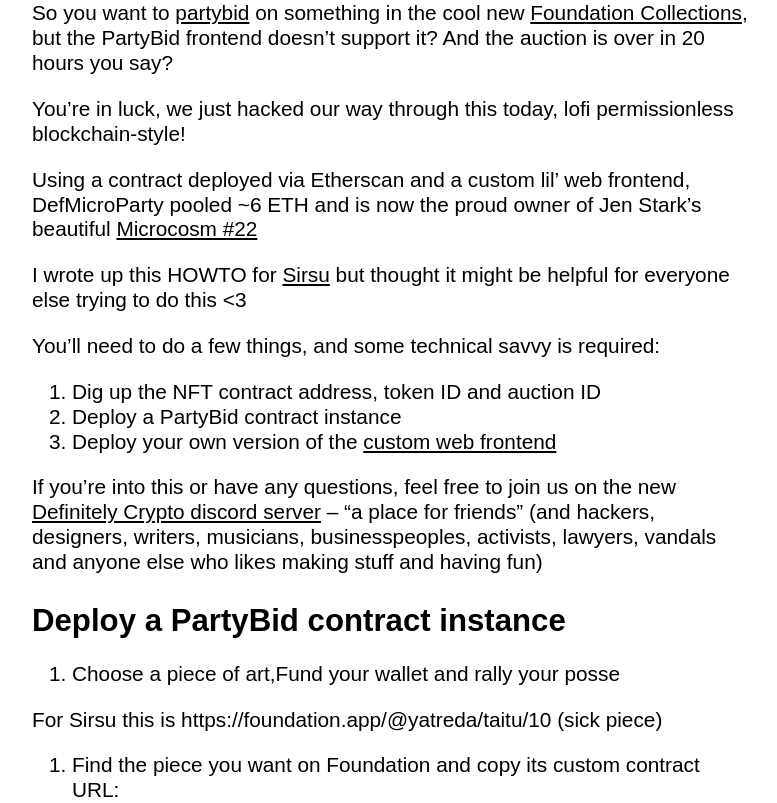
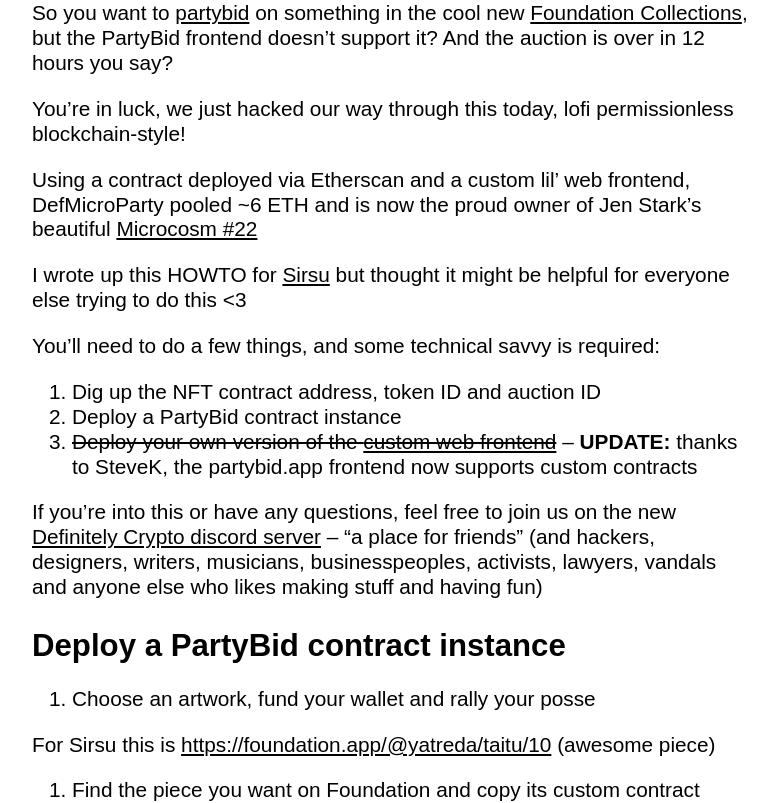
Before and after one commit to jamiew/jamiedubs.com, a Jekyll site: the page built from _posts/2021-10-07-how-to-partybid-on-a-foundation-collection-piece.md, in a window 1280 px wide and 1400 px high. Shown: the part 594-1397 px from the top of the window, without its empty margins (248-1025 px from the left). Built offline with Jekyll 4.4.1, drawn with Linux system fonts in a browser that asks for light colours; some of the changed text lies outside the part shown; grey boxes are pictures that could not be loaded.

Commit message:
URL fixes, update with partybid frontend works now

```diff
--- a/_posts/2021-10-07-how-to-partybid-on-a-foundation-collection-piece.md
+++ b/_posts/2021-10-07-how-to-partybid-on-a-foundation-collection-piece.md
@@ -1,6 +1,6 @@
 ![](https://dl.dropboxusercontent.com/s%2F477wgju23wfutre%2Fscreen%2520shot%25202021-10-07%2520at%252017-52-32%2520microcosm%252022%2520%2520foundation.jpg)
 
-So you want to [partybid](https://partybid.app) on something in the cool new [Foundation Collections](https://foundation.app/collection), but the PartyBid frontend doesn't support it? And the auction is over in 20 hours you say?
+So you want to [partybid](https://partybid.app) on something in the cool new [Foundation Collections](https://foundation.app/collection), but the PartyBid frontend doesn't support it? And the auction is over in 12 hours you say?
 
 You're in luck, we just hacked our way through this today, lofi permissionless blockchain-style!
 
@@ -12,15 +12,15 @@
 
 1. Dig up the NFT contract address, token ID and auction ID
 2. Deploy a PartyBid contract instance
-3. Deploy your own version of the [custom web frontend](https://github.com/shahruz/defparty)
+3. ~~Deploy your own version of the [custom web frontend](https://github.com/shahruz/defparty)~~ – **UPDATE:** thanks to SteveK, the partybid.app frontend now supports custom contracts
 
 If you're into this or have any questions, feel free to join us on the new [Definitely Crypto discord server](https://discord.gg/rJu3G58aRh) – "a place for friends" (and hackers, designers, writers, musicians, businesspeoples, activists, lawyers, vandals and anyone else who likes making stuff and having fun)
 
 ## Deploy a PartyBid contract instance
 
-1. Choose a piece of art,Fund your wallet and rally your posse
+1. Choose an artwork, fund your wallet and rally your posse
 
-For Sirsu this is https://foundation.app/@yatreda/taitu/10 (sick piece)
+For Sirsu this is [https://foundation.app/@yatreda/taitu/10](https://foundation.app/@yatreda/taitu/10) (awesome piece)
 
 2. Find the piece you want on Foundation and copy its custom contract URL:
 
@@ -42,7 +42,8 @@
 I visit the Foundation `Market` contract on Etherscan to look this up:
 0xcDA72070E455bb31C7690a170224Ce43623d0B6f
 
-https://etherscan.io/address/0xcda72070e455bb31c7690a170224ce43623d0b6f#readProxyContract
+[https://etherscan.io/address/0xcda72070e455bb31c7690a170224ce43623d0b6f#readProxyContract](https://etherscan.io/address/0xcda72070e455bb31c7690a170224ce43623d0b6f#readProxyContract
+)
 
 Use the `getReserveAuctionIdFor` function and put in your NFT contract from step 2 and your token ID from step 3
 
@@ -68,7 +69,8 @@
 Time to deploy a PartyBid instance!
 
 Visit the PartyBidFactory contract on Etherscan:
-https://etherscan.io/address/0xAba3506DDF718278632B245ad0d86BB81070BA47#code
+[https://etherscan.io/address/0xAba3506DDF718278632B245ad0d86BB81070BA47#code](https://etherscan.io/address/0xAba3506DDF718278632B245ad0d86BB81070BA47#code
+)
 
 Fill in the values you dug up:
 
@@ -80,20 +82,22 @@
 
 ## Deploy the lofi custom frontend
 
+**UPDATE:** thanks to SteveK, the partybid.app frontend now supports custom contracts and this is no longer necessary.
+
 Once deployed, you will want to contribute funds. Unfortunately the partybid.app UI does not currently support this. You'll need to deploy a copy of a custom web3 frontend that [Shahruz](https://twitter.com/shahruz) wrote in like 30 minutes:
 
-https://github.com/shahruz/defparty
+[https://github.com/shahruz/defparty](https://github.com/shahruz/defparty)
 
 The fastest ways to deploy this are setting it up on [Vercel](https://www.vercel.com) or [Netlify](https://netlify.com). This is more involved and a little bit beyond the scope of this guide, but you can check those sites for getting-started guides. Both are relatively easy if you've built a web app before, but grab a friend if that's new territory for you.
 
-The frontend we used to win Microcosmos #22 is here as an example: https://defparty.netlify.app/
+The frontend we used to win Microcosmos #22 is here as an example: [https://defparty.netlify.app/](https://defparty.netlify.app/)
 
 ![](https://dl.dropboxusercontent.com/s%2Foa1dwgq58z46lrl%2Fscreen%2520shot%25202021-10-07%2520at%252017-47-27%2520mozilla%2520firefox.png)
 
 You will need to edit this file to put in your contract address, your own Infura key, plus links to your own relevant things so folks don't think they're on a _completely_ sketchy website:
 
-https://github.com/shahruz/defparty/blob/main/src/pages/index.tsx
+[https://github.com/shahruz/defparty/blob/main/src/pages/index.tsx](https://github.com/shahruz/defparty/blob/main/src/pages/index.tsx)
 
 We're planning to clean this up and move some things to ENV vars, which would graduate this from dirtstyle to double dirtstyle
 
-Big thank you to [Steve Klebenoff](https://github.com/shahruz/defparty/blob/main/src/pages/index.tsx), [Shahruz](https://twitter.com/shahruz), [Matt Lehrer](https://twitter.com/mattlehrer/) everyone in Definitely Crypto, everyone who bid on this with us, and especially [Jen Stark](https://twitter.com/jen_stark) for the beautiful work!
+Big thank you to [Steve Klebenoff](https://twitter.com/steveklbnf), [Shahruz](https://twitter.com/shahruz), [Matt Lehrer](https://twitter.com/mattlehrer/), everyone in Definitely Crypto, everyone else who participated in this PartyBid, and especially [Jen Stark](https://twitter.com/jen_stark) for the beautiful work!
```
Also changed, not shown: _posts/2021-06-01-how-to-submit-helium-manufacturer-application.md (+0 -2 lines).
